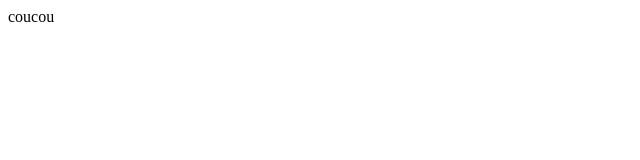
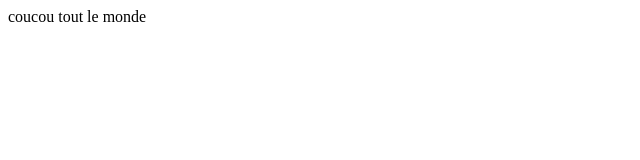
Before and after one commit to Djudicael/Djudicael.github.io, a plain HTML site: page index.html in a window 1280 px wide. Shown: the whole page, without its empty margins (0-640 px from the left). Drawn offline with Linux system fonts and the light colour scheme.

Commit message:
ajout de quelque chose #1

```diff
--- a/index.html
+++ b/index.html
@@ -6,6 +6,6 @@
     </head>
 
     <body>
-    coucou
+    coucou tout le monde
     </body>
 </html>
```
